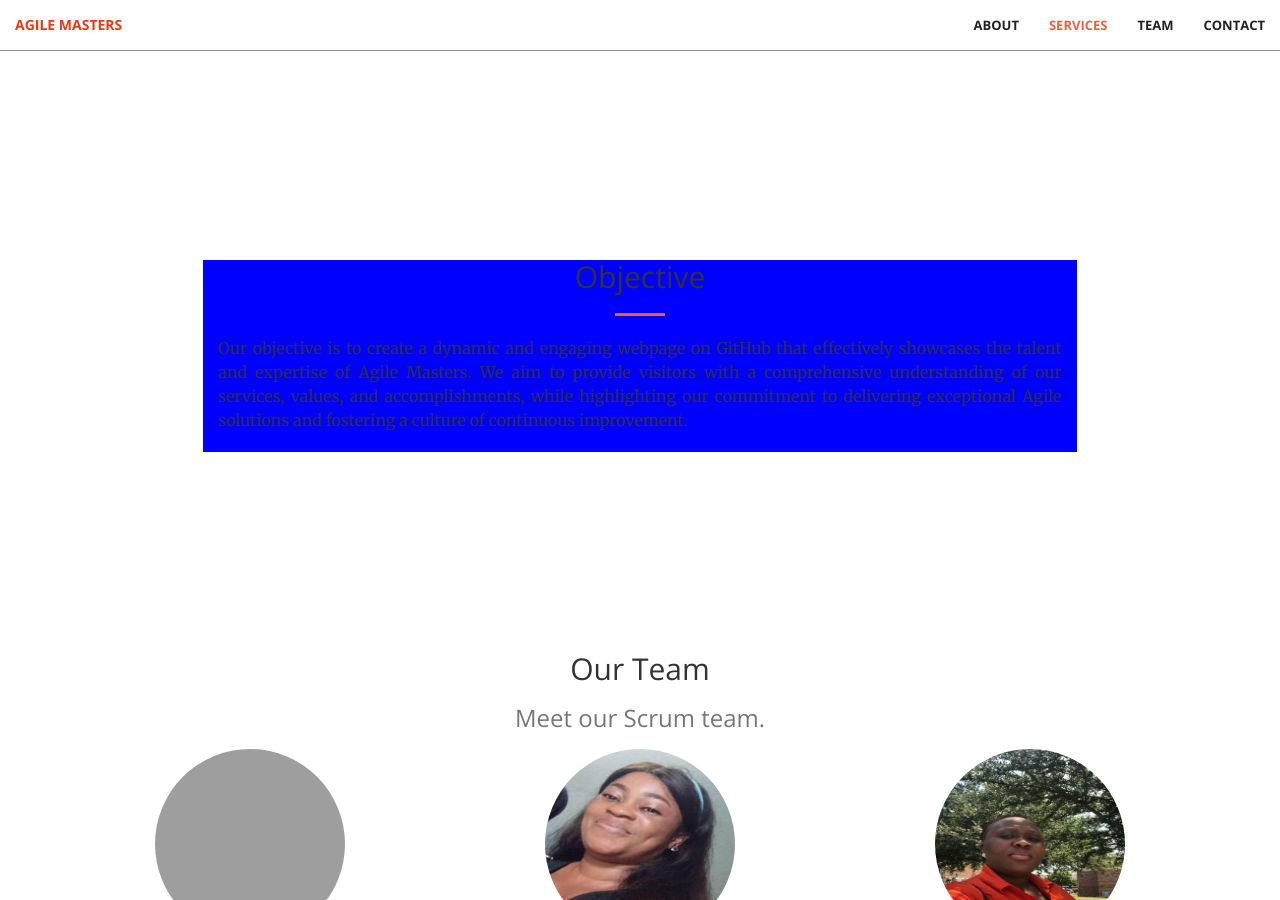
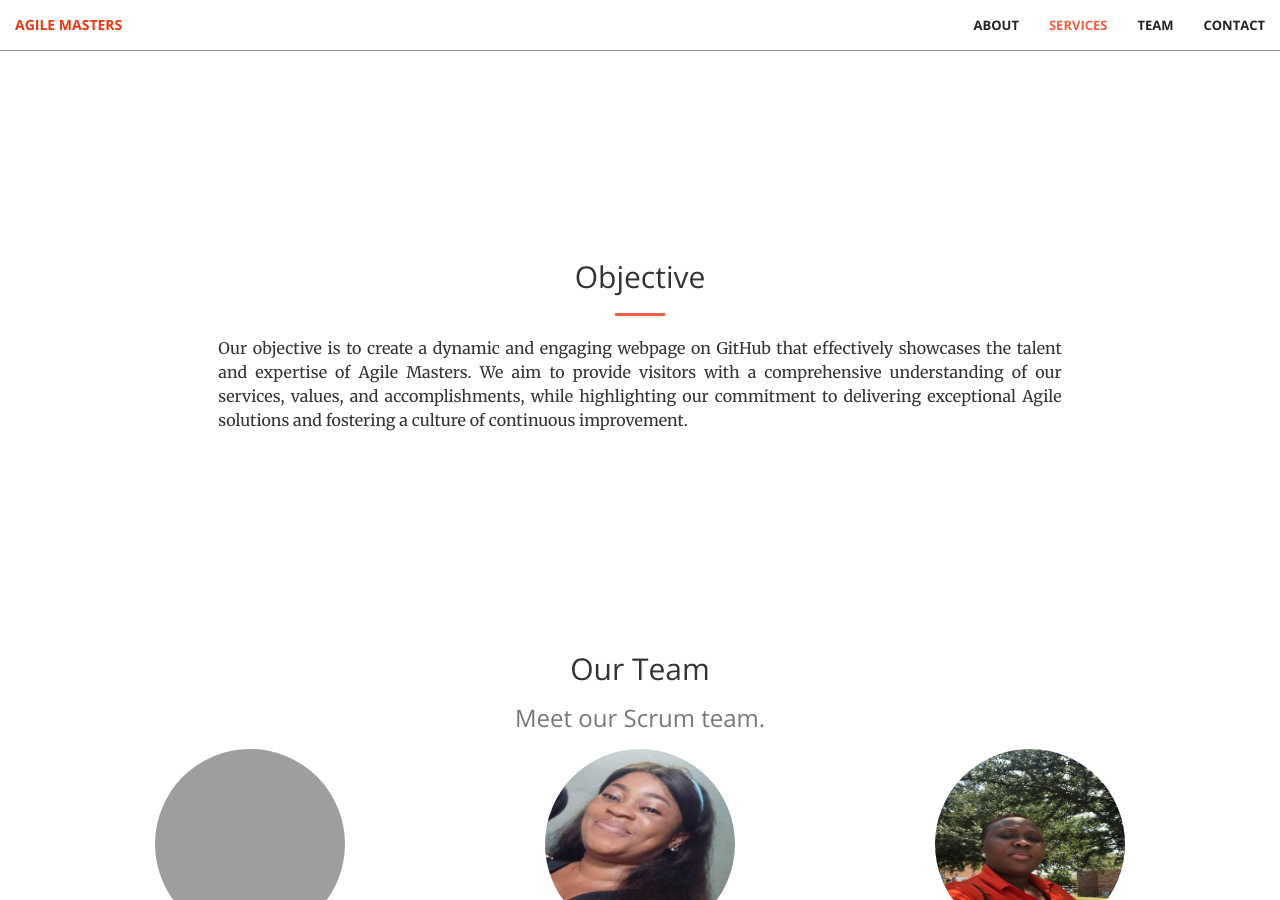
Before and after one commit to legitt23/legitt23, a Jekyll site: the page built from index.md, in a window 1280 px wide and 900 px high, scrolled down 1907 px. Built offline with Jekyll 4.4.1, drawn with Linux system fonts in a browser that asks for light colours; grey boxes are pictures that could not be loaded.

Commit message:
Update content.html

```diff
--- a/_includes/content.html
+++ b/_includes/content.html
@@ -2,7 +2,7 @@
 <section id="content">
 
     <div class="row">
-            <div class="col-lg-8 col-lg-offset-2 text-center" id= "cons" style="background-color: blue;">
+            <div class="col-lg-8 col-lg-offset-2 text-center" class="bg-primary">
                 <h2 class="section-heading">Objective</h2>
                 <hr class="primary">
                 <p class= "text-justify">Our objective is to create a dynamic and engaging webpage on GitHub that effectively showcases the talent and expertise of Agile Masters. We aim to provide visitors with a comprehensive understanding of our services, values, and accomplishments, while highlighting our commitment to delivering exceptional Agile solutions and fostering a culture of continuous improvement.</p>
```
